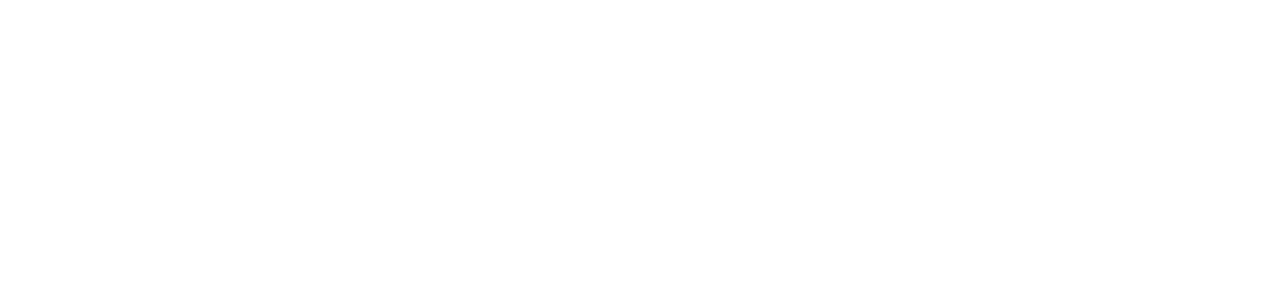
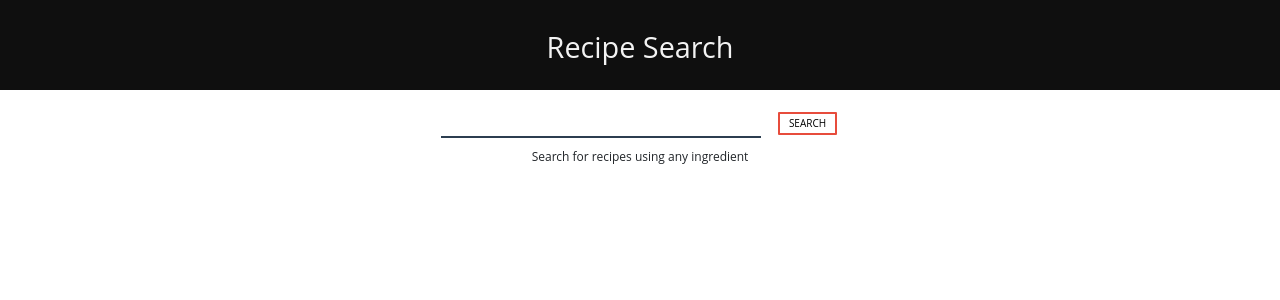
Before and after one commit to reguv760/recipe-app, a React (Create React App) app: page / in a window 1280 px wide. Shown: the top 300 px of the page. Built offline with nearby package versions, Linux system fonts and the light colour scheme.

Commit message:
add 404 Nomatch.js

```diff
--- /dev/null
+++ b/src/components/NoMatch.js
@@ -0,0 +1,12 @@
+import React from 'react';
+
+const NoMatch = () =>
+{
+	return(
+		<div className="container">
+			<h2>Cannot load page...</h2>
+		</div>
+	)
+}
+
+export default NoMatch;
--- a/src/components/Router.js
+++ b/src/components/Router.js
@@ -3,16 +3,18 @@
 
 import App from './App';
 import Recipe from './Recipe';
+import NoMatch from './NoMatch';
 
 const Router = () =>
 {
 	return(
-		<BrowserRouter>
+		<BrowserRouter basename={ process.env.REACT_APP_PUBLIC_URL } >
 			<Switch>
-				<Route path={ `${process.env.PUBLIC_URL} + "/"`} component={ App } exact />
+				<Route path={ "/"} component={ App } exact />
 
 				{ /* dynamic routing based on id */ }
-				<Route path={ `${process.env.PUBLIC_URL} + "/recipe/:id"`} component={ Recipe } />
+				<Route path={ "/recipe/:id"} component={ Recipe } />
+				<Route component={NoMatch} />
 			</Switch>
 		</BrowserRouter>
 	)
```
Also changed, not shown: 1 other file (tests, documents, lock files or other folders).
